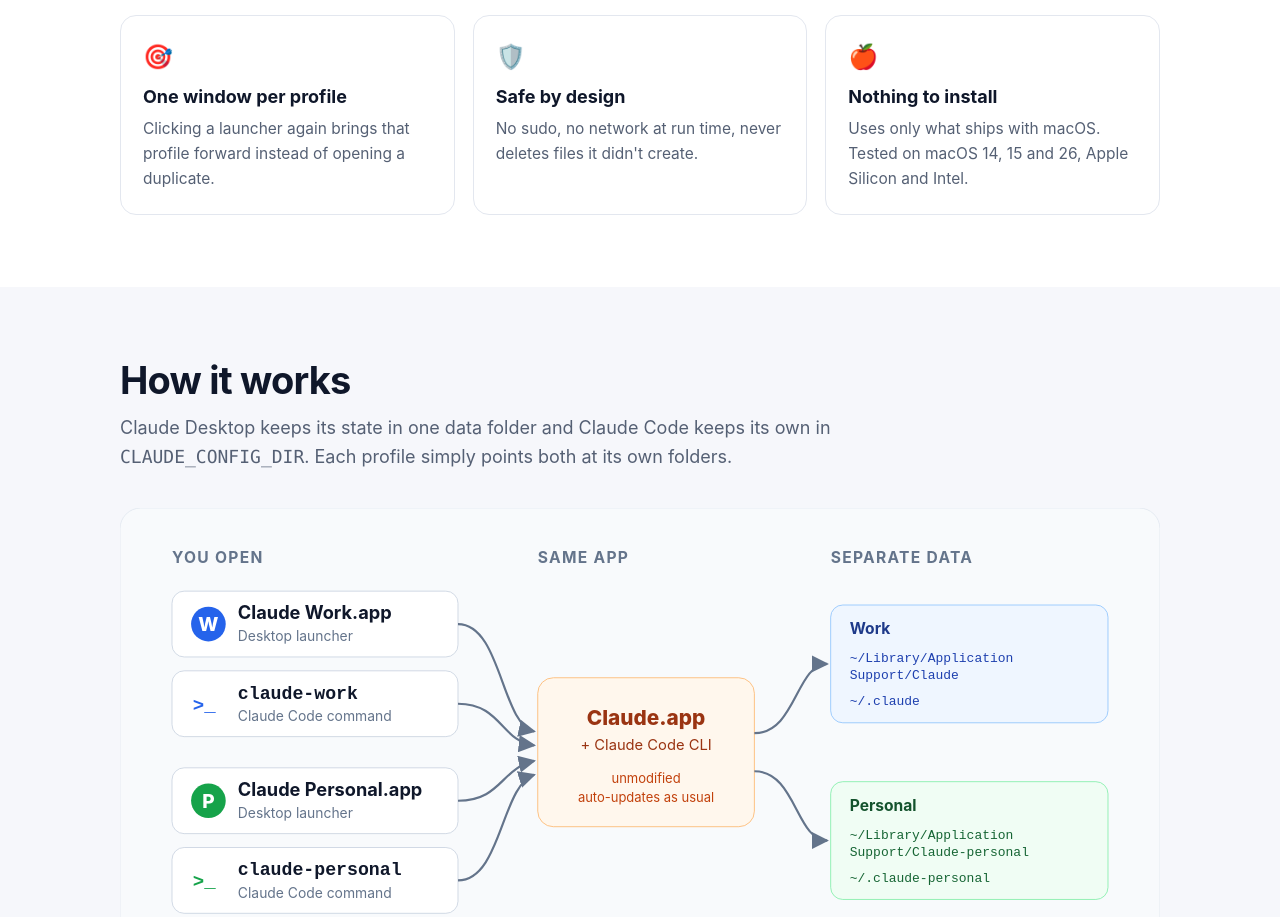
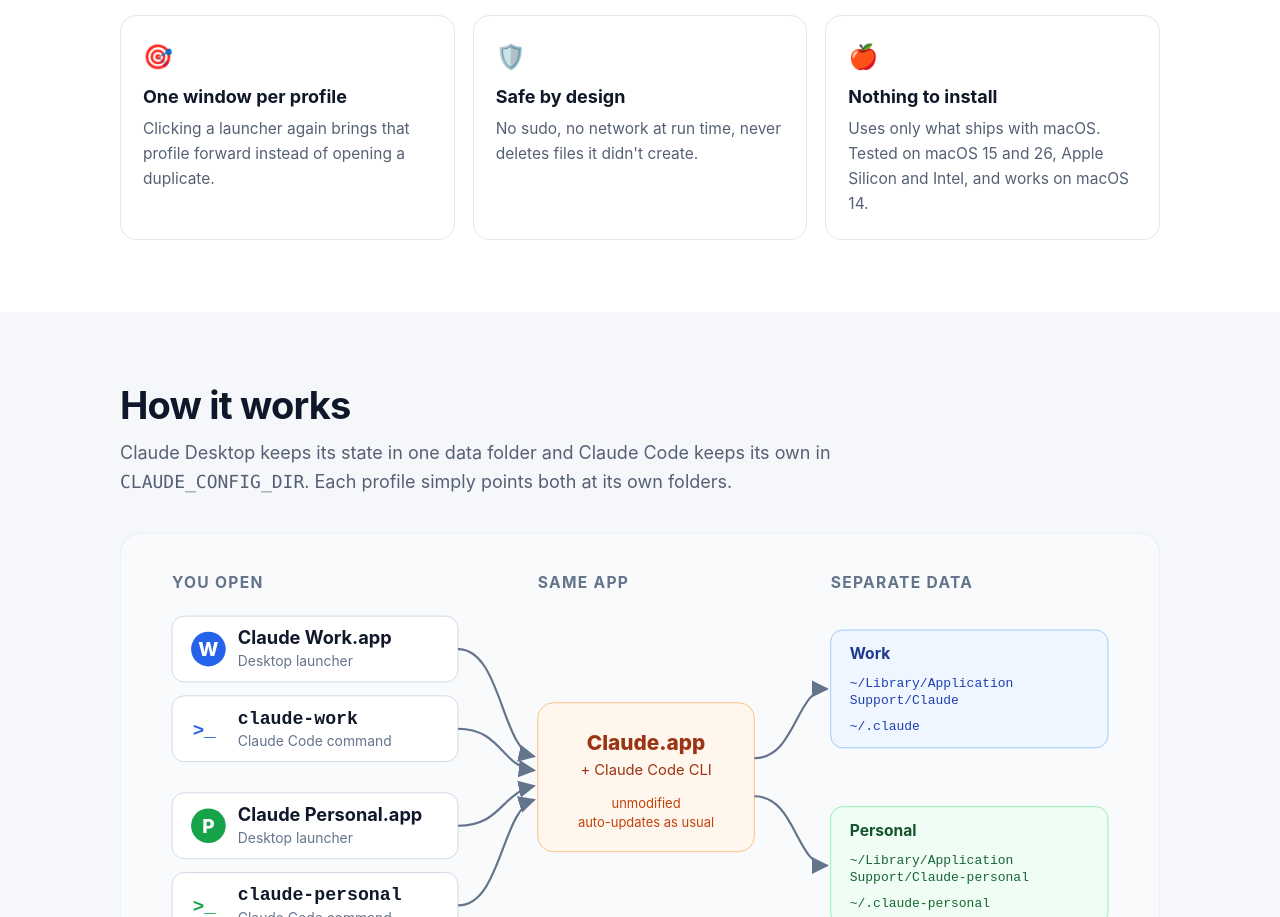
Before and after one commit to dav-ayman/claude-profiles, a plain HTML site: page docs/index.html in a window 1280 px wide. Shown: the part 2973-3890 px from the top of the page. Drawn offline with Linux system fonts and the light colour scheme.

```diff
--- a/docs/index.html
+++ b/docs/index.html
@@ -259,7 +259,7 @@ claude-profiles add personal         # a second, fully separate profile</pre></d
         <div class="card"><div class="ico">🏷️</div><h3>Badged icons</h3><p>A colored letter badge on each launcher, drawn on your Mac from your own Claude icon.</p></div>
         <div class="card"><div class="ico">🎯</div><h3>One window per profile</h3><p>Clicking a launcher again brings that profile forward instead of opening a duplicate.</p></div>
         <div class="card"><div class="ico">🛡️</div><h3>Safe by design</h3><p>No sudo, no network at run time, never deletes files it didn't create.</p></div>
-        <div class="card"><div class="ico">🍎</div><h3>Nothing to install</h3><p>Uses only what ships with macOS. Tested on macOS 14, 15 and 26, Apple Silicon and Intel.</p></div>
+        <div class="card"><div class="ico">🍎</div><h3>Nothing to install</h3><p>Uses only what ships with macOS. Tested on macOS 15 and 26, Apple Silicon and Intel, and works on macOS 14.</p></div>
       </div>
     </div>
   </section>
```
Also changed, not shown: 4 other files.
